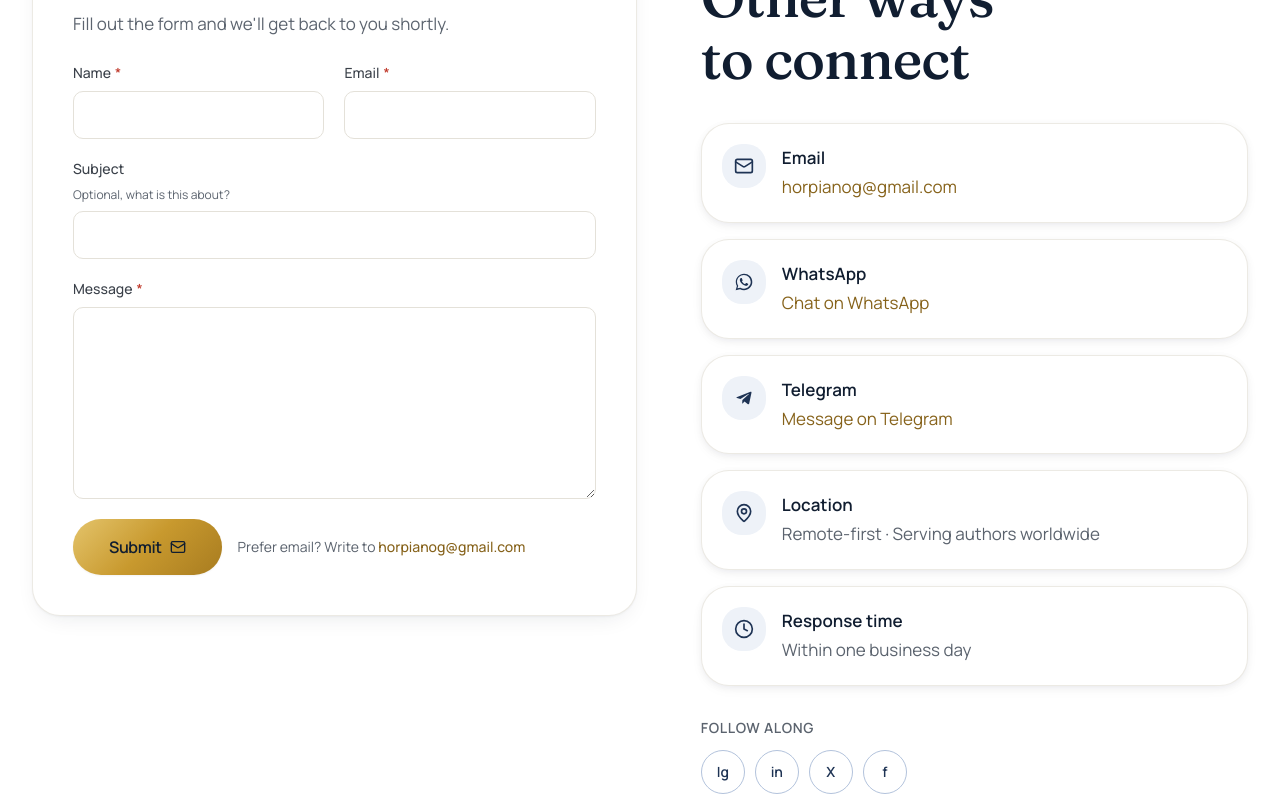
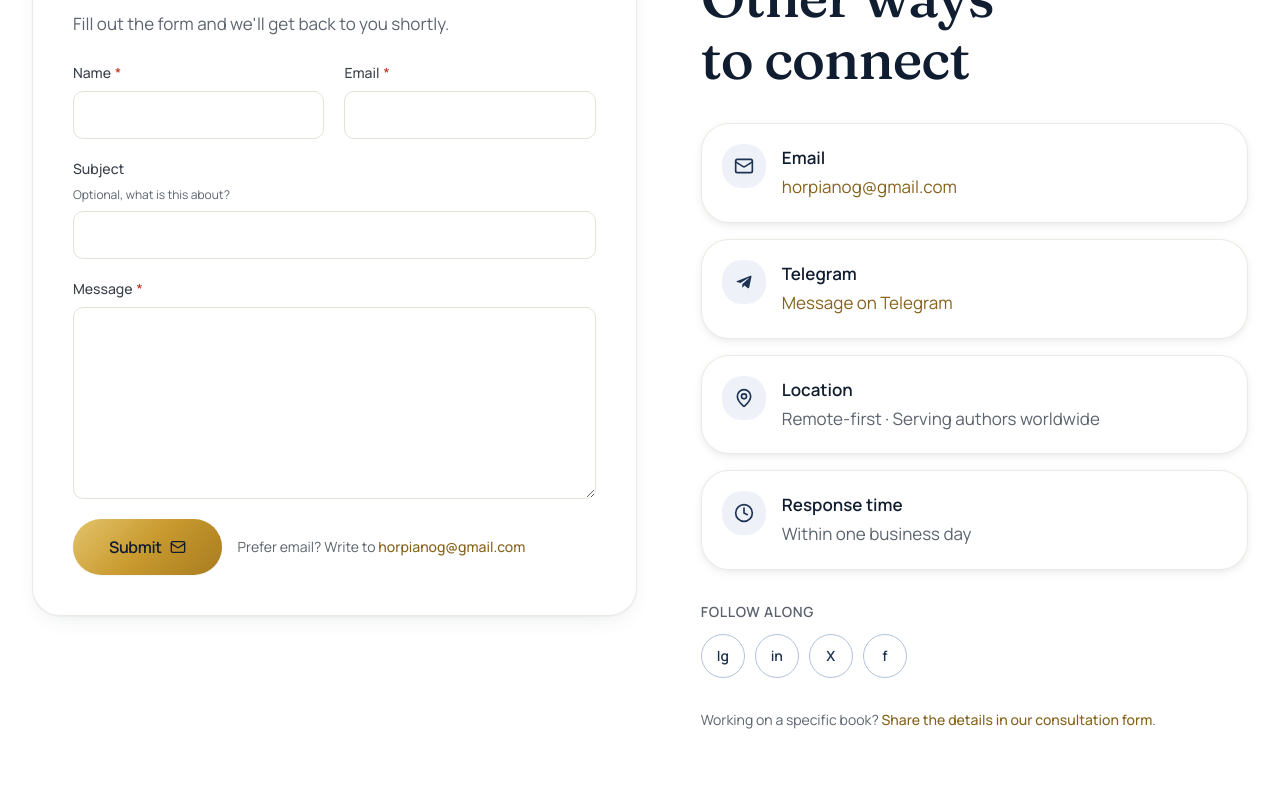
Before and after one commit to Bescepos/Horpiano, a Next.js app: page /contact in a window 1280 px wide. Shown: the part 740-1540 px from the top of the page. Built offline with nearby package versions, Linux system fonts and the light colour scheme.

Commit message:
Set Telegram contact (Authorstrategist); show chat channels only when configured
- Telegram links to https://t.me/Authorstrategist
- WhatsApp and Telegram entries render only when their siteConfig value is
  set, so no dead links appear (WhatsApp stays hidden until a number is added)

```diff
--- a/app/contact/page.tsx
+++ b/app/contact/page.tsx
@@ -91,6 +91,7 @@ export default function ContactPage() {
                       </a>
                     </div>
                   </li>
+                  {siteConfig.whatsapp ? (
                     <li className="flex items-start gap-4 rounded-2xl border border-gray-line/70 bg-white p-5 shadow-soft">
                       <span className="flex h-11 w-11 shrink-0 items-center justify-center rounded-xl bg-navy-50 text-navy-700">
                         <WhatsAppIcon className="h-5 w-5" />
@@ -107,6 +108,8 @@ export default function ContactPage() {
                         </a>
                       </div>
                     </li>
+                  ) : null}
+                  {siteConfig.telegram ? (
                     <li className="flex items-start gap-4 rounded-2xl border border-gray-line/70 bg-white p-5 shadow-soft">
                       <span className="flex h-11 w-11 shrink-0 items-center justify-center rounded-xl bg-navy-50 text-navy-700">
                         <TelegramIcon className="h-5 w-5" />
@@ -123,6 +126,7 @@ export default function ContactPage() {
                         </a>
                       </div>
                     </li>
+                  ) : null}
                   <li className="flex items-start gap-4 rounded-2xl border border-gray-line/70 bg-white p-5 shadow-soft">
                     <span className="flex h-11 w-11 shrink-0 items-center justify-center rounded-xl bg-navy-50 text-navy-700">
                       <MapPin className="h-5 w-5" aria-hidden="true" />
--- a/lib/seo/siteConfig.ts
+++ b/lib/seo/siteConfig.ts
@@ -11,7 +11,7 @@ export const siteConfig = {
    *  no "+", spaces, or dashes), e.g. "15551234567". Leave "" to hide the link. */
   whatsapp: "",
   /** Telegram username without the "@", e.g. "emilybyron". Leave "" to hide the link. */
-  telegram: "",
+  telegram: "Authorstrategist",
   /** Google Calendar appointment scheduling link used by the "Book a Consultation" CTAs. */
   bookingUrl: "https://calendar.app.google/KcuQgTX2FBiLDsAg9",
   locale: "en_US",
```
Lines whose indentation alone changed are shown as unchanged.
